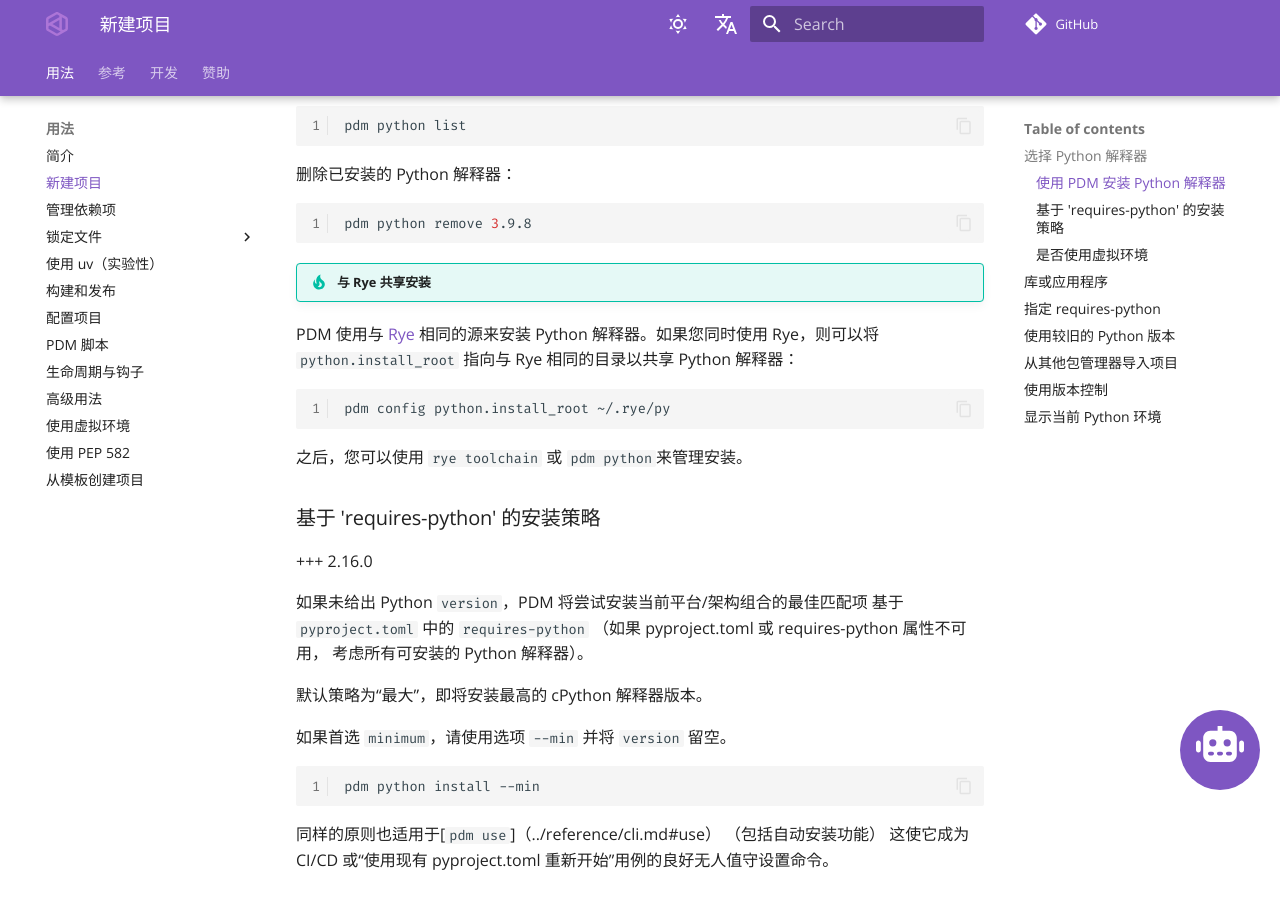
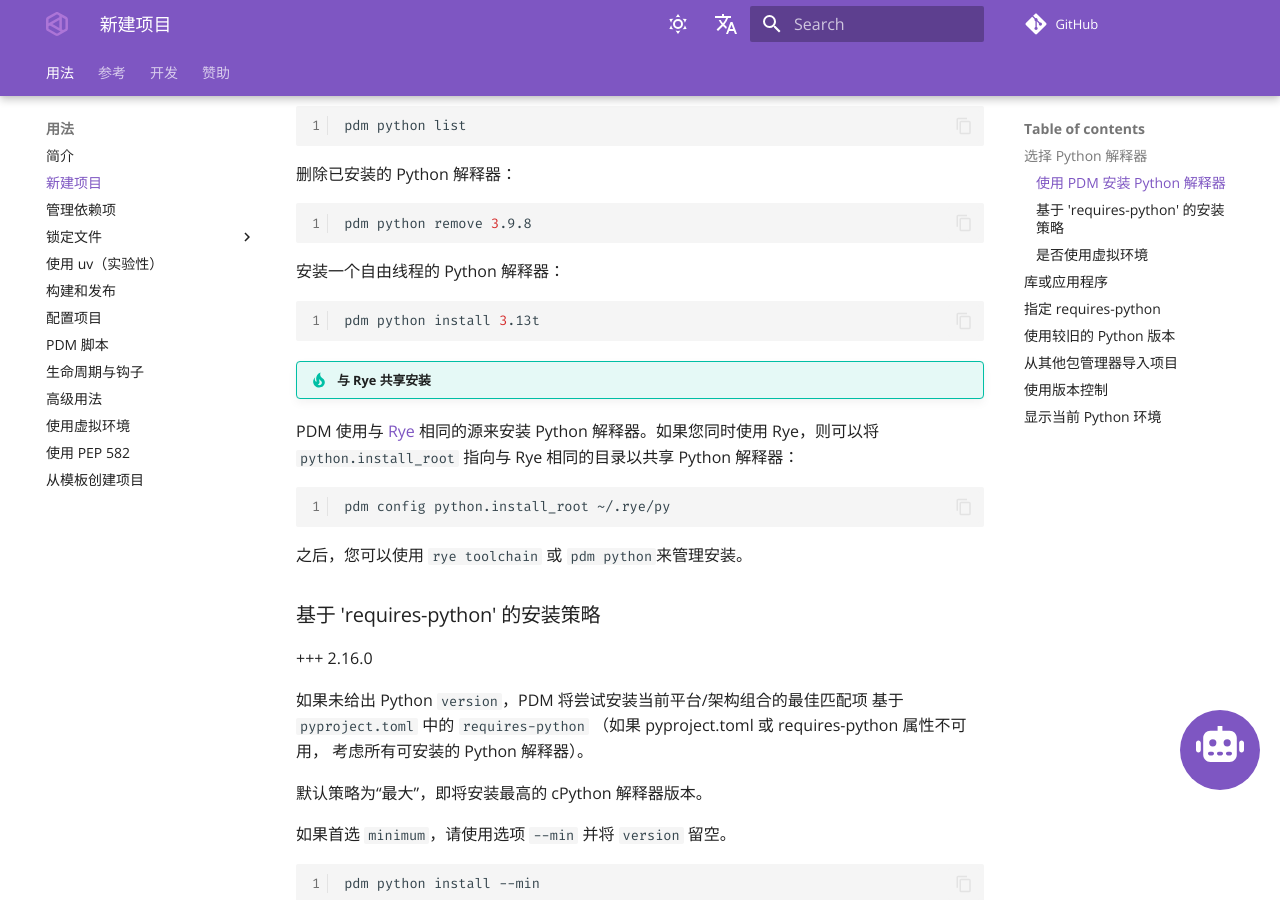
Before and after one commit to pdm-project/pdm-docs-zh, an MkDocs documentation site: the page built from docs/usage/project.md, in a window 1280 px wide and 900 px high, scrolled down 1094 px. Built offline with MkDocs 1.6.1 and Material for MkDocs 9.7.7, drawn with Linux system fonts in a browser that asks for light colours; comment, search, counter and statistics services are not loaded; the version menu is left out; grey boxes are pictures that could not be loaded.

Commit message:
sync: c8782c86

````diff
--- a/docs/usage/project.md
+++ b/docs/usage/project.md
@@ -45,6 +45,12 @@ pdm python list
 
 ```bash
 pdm python remove 3.9.8
+```
+
+安装一个自由线程的 Python 解释器：
+
+```bash
+pdm python install 3.13t
 ```
 
 !!! TIP "与 Rye 共享安装"
````
